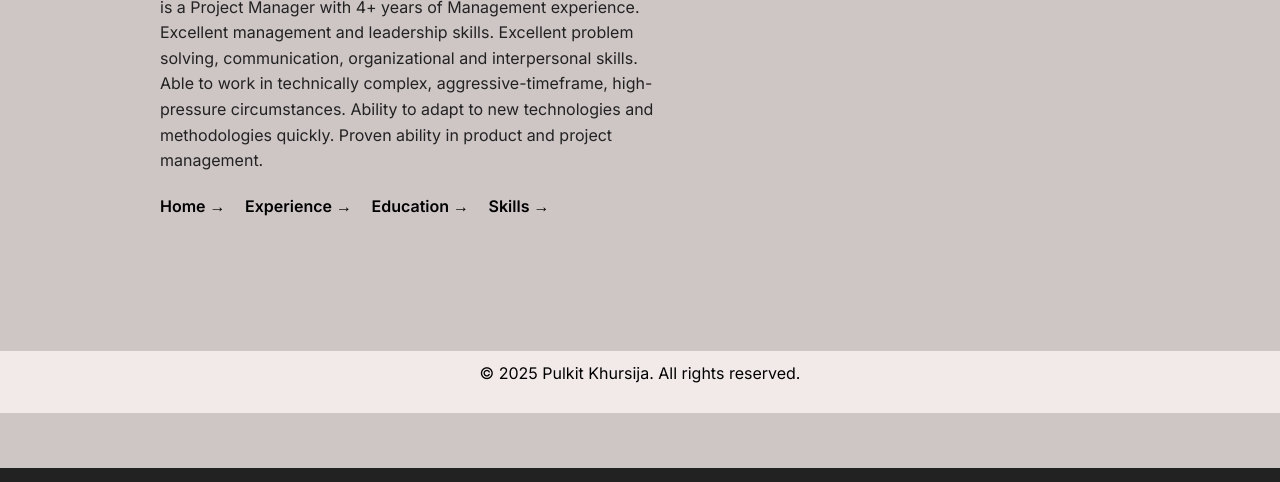
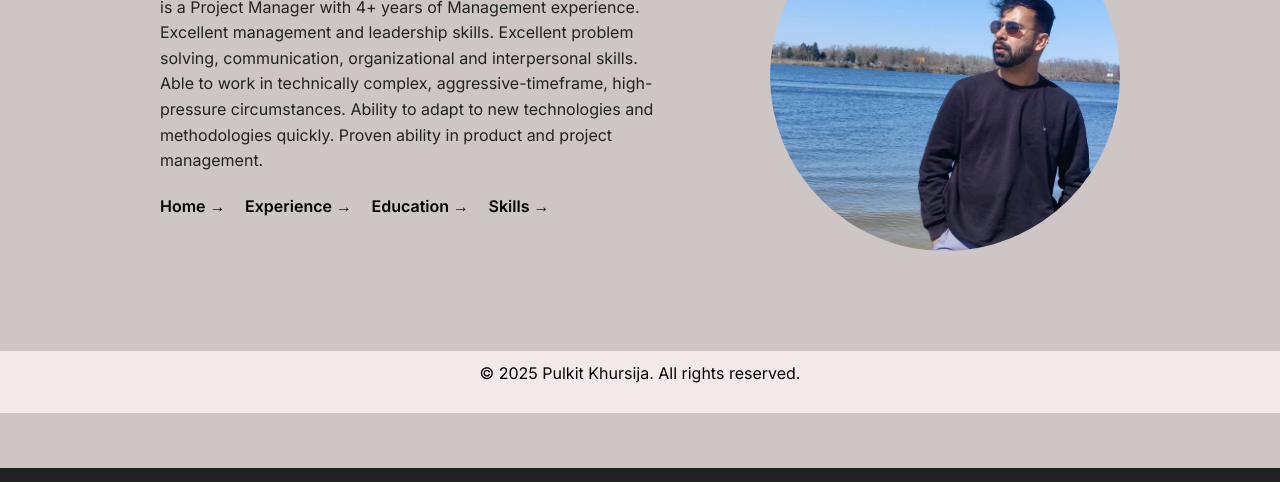
Before and after one commit to pulkitk07/pulkitk07.github.io, a plain HTML site: page about.html in a window 1280 px wide. Shown: the part 256-738 px from the top of the page. Drawn offline with nearby package versions, Linux system fonts and the light colour scheme.

Commit message:
Update about.html

```diff
--- a/about.html
+++ b/about.html
@@ -150,7 +150,7 @@
             </div>
 
         </div>
-        <img src="xx.jpeg" alt="Pulkit Khursija" class="profile-image">
+        <img src="images/xx.jpeg" alt="Pulkit Khursija" class="profile-image">
     </div>
 
     <footer>
```
